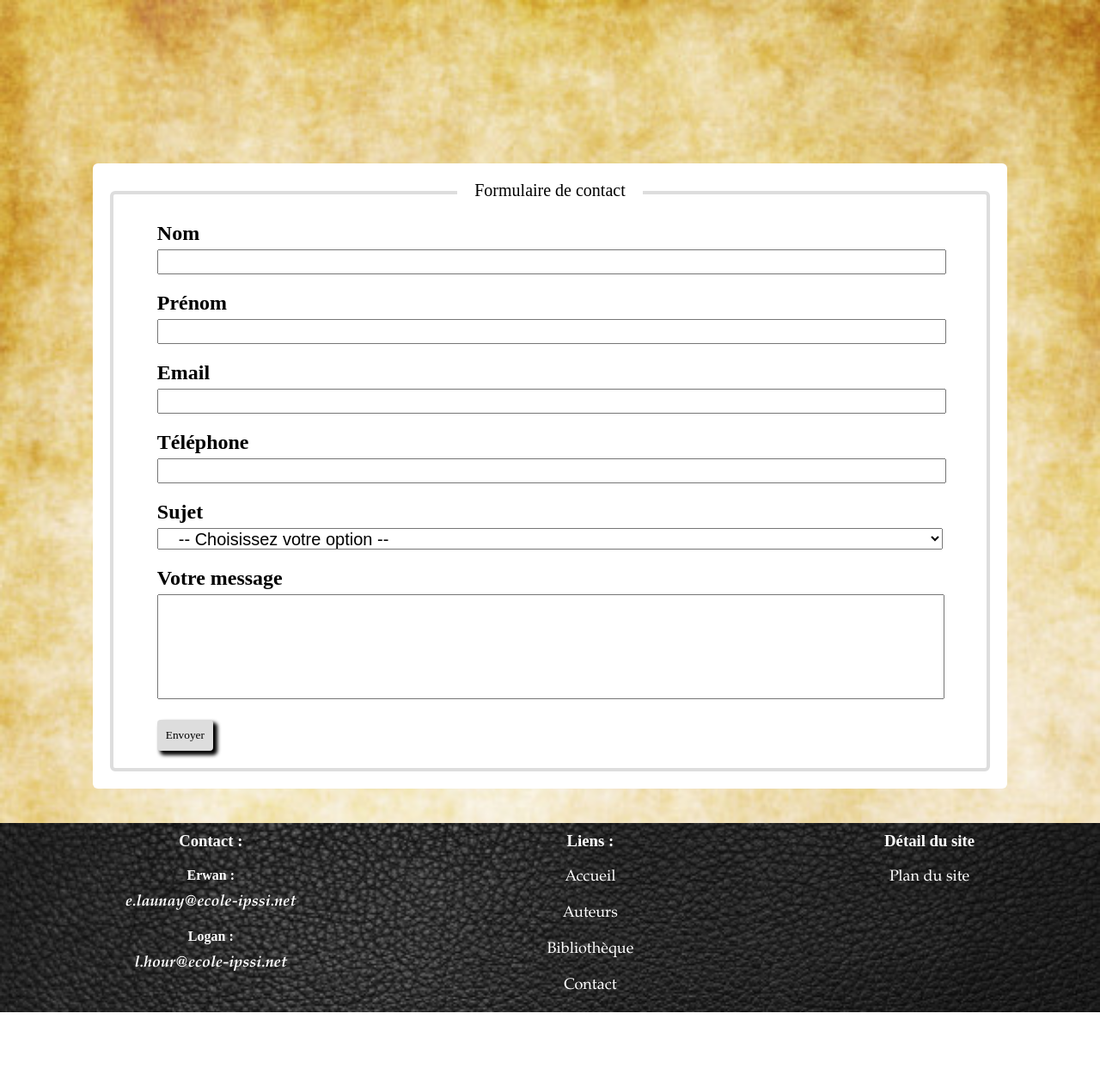
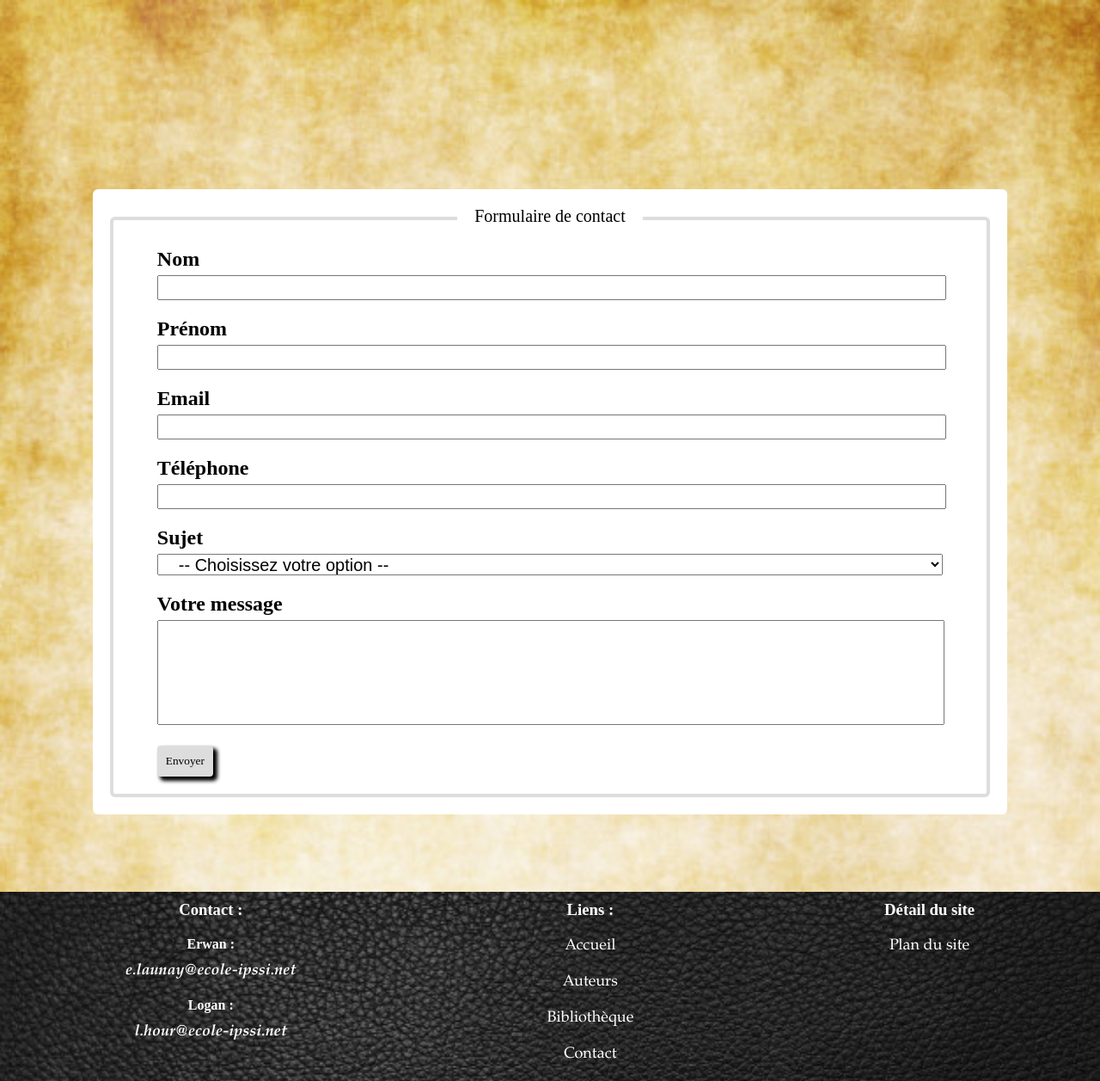
Before and after one commit to Erwanou77/bibliotheque, a PHP site: page /contact.php in a window 1280 px wide. Shown: the whole page at 86% size. Before the commit the page ends 1177 px from the top, so only its background shows below. Run offline with PHP 8.4, Linux system fonts and the light colour scheme.

Commit message:
Modif des balises main

```diff
--- a/Auteur/autlist.php
+++ b/Auteur/autlist.php
@@ -1,12 +1,11 @@
 <?php
 	//Démarrage d'une session et appel des fichiers
-	session_start();
 	require('../bdd/autreq.php');
 	require('../header/header.php');
 	include("../bbcode.php");
 ?>
 <link rel="stylesheet" type="text/css" href="../css/styleauteur.css">
-	<main class="auteur">
+	<main class="principal">
 		<?php foreach ($pdostate as $ligne) {?>
 		<!-- Emplacement des images -->
 		<?php $images = "../img/Auteurs/".$ligne['id'].".jpg";?>
--- a/auteur.php
+++ b/auteur.php
@@ -4,7 +4,7 @@
 	require("bbcode.php");
 ?>
 <link rel="stylesheet" type="text/css" href="css/auteurstyle.css">
-<main class="auteur">
+<main class="principal">
 	<?php foreach ($pdostate as $ligne) {?>
 	<?php $images = "img/Auteurs/".$ligne['id'].".jpg";?>
 	<div class="position">
--- a/bibliotheque.php
+++ b/bibliotheque.php
@@ -3,7 +3,7 @@
 	require('header/header.php');
 ?>
 <link rel="stylesheet" type="text/css" href="css/stylebiblio.css">
-<main class="bibliotheque">
+<main class="principal">
 	<form method="POST" class="select">
 		<select name="trie">
 			<option value="">Trier par :</option>
--- a/contact.php
+++ b/contact.php
@@ -1,15 +1,6 @@
 <?php require('header/header.php');?>
 <link rel="stylesheet" type="text/css" href="css/stylecontact.css">
-<style type="text/css">
-	.error {
-      color: red;
-      display: block;
-    }
-    input.error,textarea.error,select.error{
-    	color: black;
-    }
-</style>
-<main class="formu">
+<main class="principal">
 	<form action="bdd/contactreq.php" method="post" class="form" name="formcontact">
 		<fieldset>
 			<legend>Formulaire de contact</legend>
--- a/css/headerstyle.css
+++ b/css/headerstyle.css
@@ -171,7 +171,20 @@ input[type="search"]:focus{
 .navbar .menu li:last-child a{
 	border: none;
 }
+
+/* Partie principal */
+
+.principal{
+	background: url("/bibliotheque/img/parchemin_fond.jpg");
+	background-size: 100%;
+	max-width: 1600px;
+	padding: 200px 0 70px 0;
+	margin: 0 auto;
+}
 @media screen and (max-width: 800px){
+	.principal{
+		padding-top: 300px;
+	}
 	.navbar{
 		background-size: 100% 100%;
 	}
--- /dev/null
+++ b/css/page_membre.css
@@ -0,0 +1,4 @@
+*{
+	margin: 0;
+	padding: 0;
+}
--- a/css/stylecontact.css
+++ b/css/stylecontact.css
@@ -1,10 +1,3 @@
-.formu{
-	background: url("../img/parchemin_fond.jpg");
-	background-size: 100%;
-	max-width: 1600px;
-	padding: 170px 0 20px 0;
-	margin: 0 auto;
-}
 .form{
 	width: 80%;
 	margin: 20px auto;
@@ -57,10 +50,14 @@ option{
 	transition: .2s;
 	box-shadow: 3px 3px 2px 1px #000000;
 }
+.error {
+	color: red;
+	display: block;
+}
+input.error,textarea.error,select.error{
+	color: black;
+}
 @media screen and (max-width: 600px){
-	.formu{
-		padding: 280px 0 50px 0;
-	}
 	.form{
 		width: 100%;
 		padding: 0;
--- a/index.php
+++ b/index.php
@@ -1,6 +1,6 @@
 <?php include('header/header.php');?>
 <link rel="stylesheet" type="text/css" href="css/styleindex.css">
-<main class="accueil">
+<main class="principal">
     <div class="index">
         <div class="style">
             <h1>Qu'est-ce que "The Unknown Authors Library" ?</h1>
--- a/livres/details.php
+++ b/livres/details.php
@@ -1,10 +1,9 @@
 <?php
-session_start();
 require"../bdd/detailslivres.php";
 include("../bbcode.php");
 require("../header/header.php")?>
 <link rel="stylesheet" type="text/css" href="../css/stylelivres.css">
-<section class="livres">
+<section class="principal">
 	<?php foreach ($pdostat as $ligne) {?>
 	<?php $images = "../img/couvertures/".$ligne['isbn'].".png";?>
 	<div class="retour">
--- /dev/null
+++ b/page_membre.php
@@ -0,0 +1,6 @@
+<?php
+	require"header/header.php";
+
+?>
+
+<?php require ("Footer/footer.php");?>
--- a/plandusite.php
+++ b/plandusite.php
@@ -5,7 +5,7 @@
 	require('header/header.php');
 ?>
 <link rel="stylesheet" type="text/css" href="css/styleplandusite.css">
-<main class="plandusite">
+<main class="principal">
 	<div class="position">
 		<h1>Plan du site </h1>
 		<ul>
```
Also changed, not shown: css/styleauteur.css (+0 -10 lines), css/stylebiblio.css (+2 -12 lines), css/styleindex.css (+0 -9 lines), css/stylelivres.css (+0 -10 lines), css/styleplandusite.css (+0 -7 lines).
